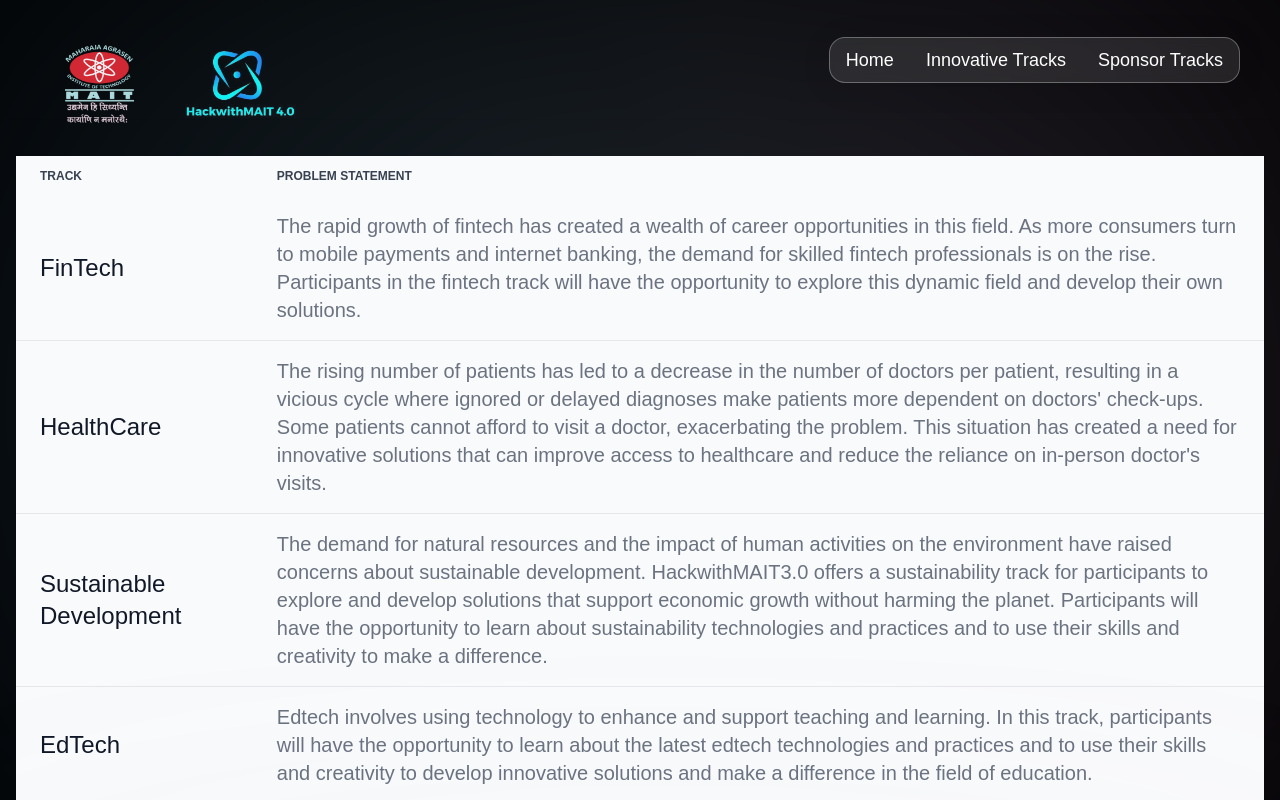
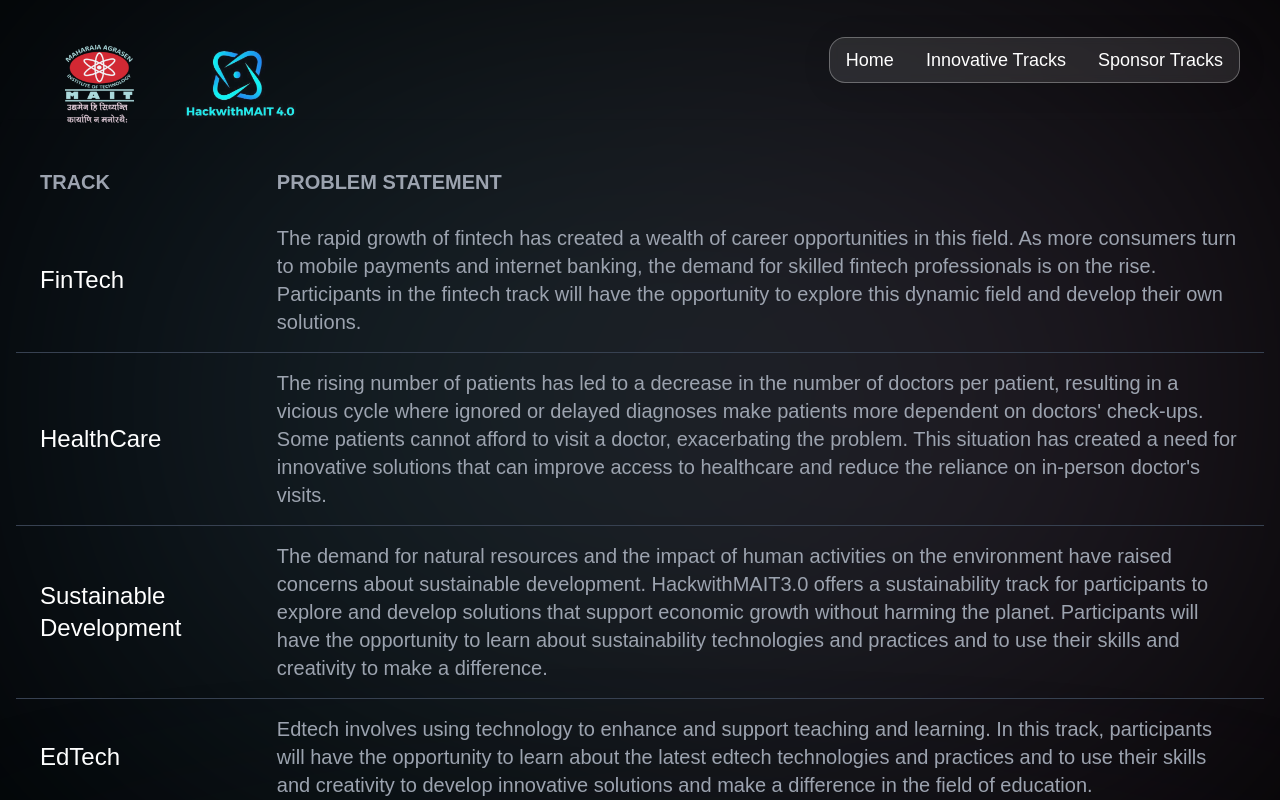
Before and after one commit to nawed2611/hackwithmait, a React (Vite) app: page /table in a window 1280 px wide. Shown: the top 800 px of the page. Built offline with nearby package versions, Linux system fonts and the light colour scheme; a web font is replaced by a local one; what tw-elements would draw is missing.

Commit message:
Update modes

```diff
--- a/src/pages/innovative_table.jsx
+++ b/src/pages/innovative_table.jsx
@@ -104,21 +104,21 @@ const table = () => {
                 </nav>
             </motion.div>
             <div class="relative overflow-x-auto shadow-md sm:rounded-lg p-4">
-                <table class="w-full text-sm text-left sm:rounded-lg  text-gray-500 dark:text-gray-400 my-5 max-md:my-0">
-                    <thead class="text-xs text-gray-700 uppercase bg-gray-50 dark:bg-gray-700 dark:text-gray-400 max-md:invisible">
+                <table class="w-full text-sm text-left sm:rounded-lg  text-gray-400 my-5 max-md:my-0">
+                    <thead class="text-xs  uppercase text-gray-400 max-md:invisible">
                         <tr>
-                            <th scope="col" class="px-6 py-3">
+                            <th scope="col" class="px-6 py-3 text-xl">
                                 Track
                             </th>
-                            <th scope="col" class="px-6 py-3">
+                            <th scope="col" class="px-6 py-3 text-xl">
                                 Problem Statement
                             </th>
                         </tr>
                     </thead>
                     {
                         Object.keys(items).map((id) => (
-                            <tr class="border-b bg-gray-50 dark:bg-gray-800 dark:border-gray-700 max-md:flex max-md:flex-col">
-                                <th scope="row" class="px-6 py-4 font-medium text-gray-900 dark:text-white text-2xl ">
+                            <tr class="border-b border-gray-700 max-md:flex max-md:flex-col">
+                                <th scope="row" class="px-6 py-4 font-medium text-white text-2xl ">
                                     {items[id].header}
                                 </th>
                                 <td class="px-6 py-4 text-xl">
--- a/src/pages/sponser_table.jsx
+++ b/src/pages/sponser_table.jsx
@@ -200,9 +200,9 @@ const sptable = () => {
           </motion.ul>
         </nav>
       </motion.div>
-      <div class="relative overflow-x-auto shadow-md sm:rounded-lg ring p-4">
-        <table class="w-full text-sm text-left text-gray-500 dark:text-gray-400 my-5 max-md:my-0">
-          <thead class="text-xs text-gray-700 uppercase bg-gray-50 dark:bg-gray-700 dark:text-gray-400 max-md:invisible">
+      <div class="relative overflow-x-auto shadow-md sm:rounded-lg p-4">
+        <table class="w-full text-sm text-left text-gray-400 my-5 max-md:my-0">
+          <thead class="text-xs  uppercase text-gray-400 max-md:invisible">
             <tr>
               <th scope="col" class="px-6 py-3 text-xl">
                 Track
@@ -217,8 +217,8 @@ const sptable = () => {
           </thead>
           {
             Object.keys(spItems).map((id) => (
-              <tr class="border-b bg-gray-50 dark:bg-gray-800 dark:border-gray-700 max-md:flex max-md:flex-col">
-                <th scope="row" class="px-6 py-4 font-medium text-gray-900 dark:text-white text-2xl ">
+              <tr class="border-b border-gray-700 max-md:flex max-md:flex-col">
+                <th scope="row" class="px-6 py-4 font-medium text-white text-2xl ">
                   {spItems[id].spHeader}
                 </th>
                 <td class="px-6 py-4 text-xl">
```
